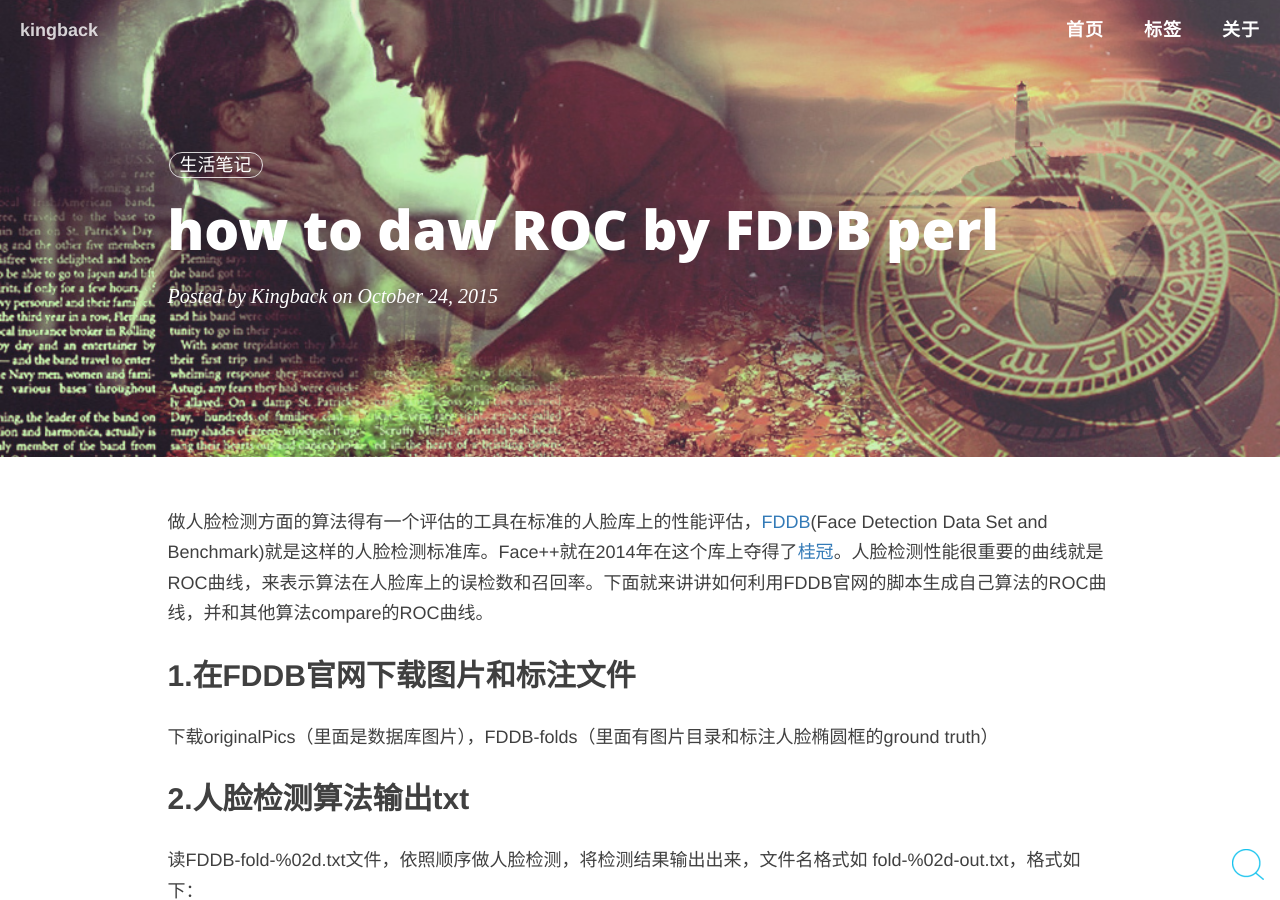
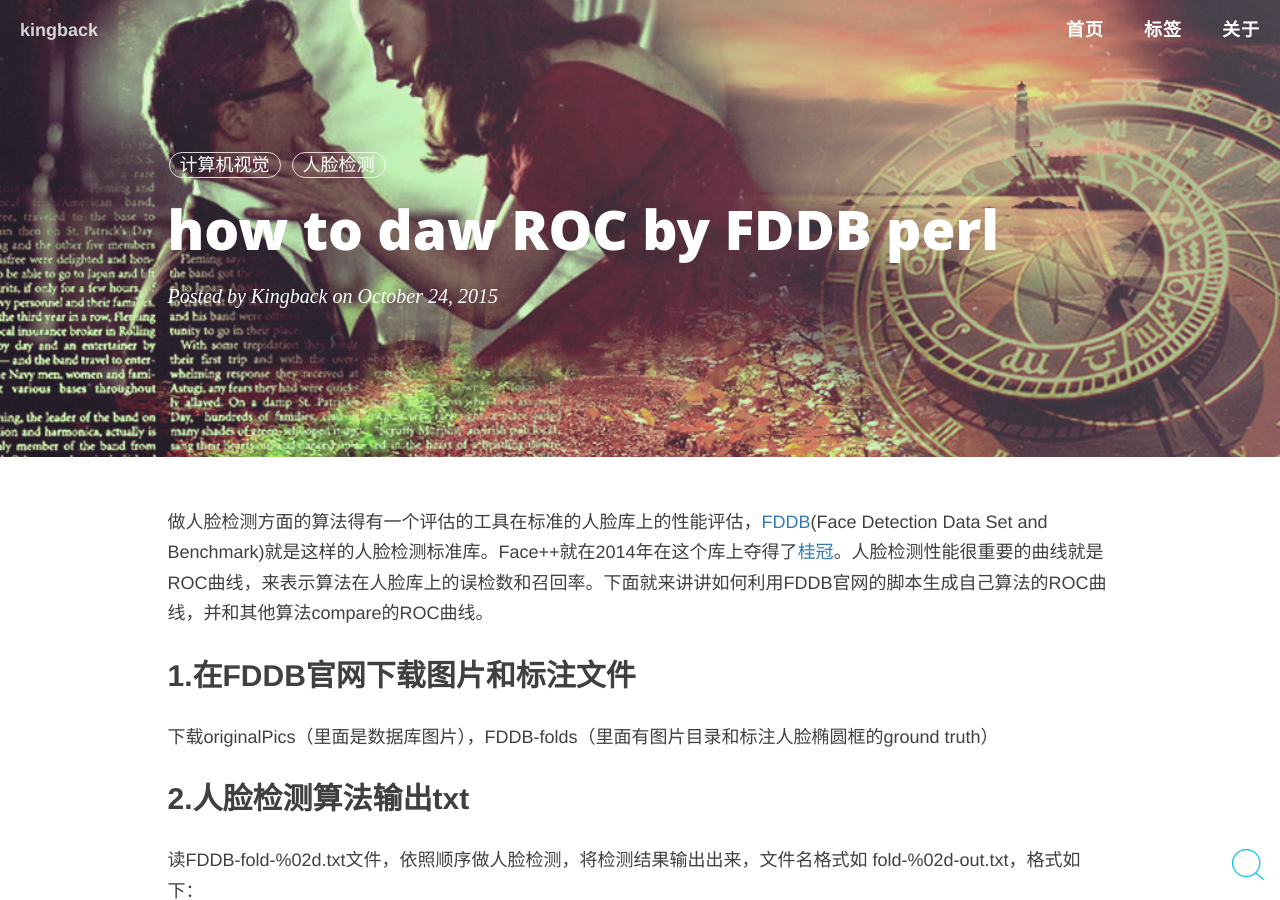
Before and after one commit to kingback1/kingback1.github.io, a Jekyll site: the page built from _posts/2015-10-24-how-to-daw-ROC-by-FDDB-perl.md, in a window 1280 px wide and 900 px high. Built offline with Jekyll 4.4.1, drawn with Linux system fonts in a browser that asks for light colours; nearby versions of some CDN libraries; comment, search, counter and statistics services are not loaded.

Commit message:
draw ROC by FDDB

```diff
--- a/_posts/2015-10-24-how-to-daw-ROC-by-FDDB-perl.md
+++ b/_posts/2015-10-24-how-to-daw-ROC-by-FDDB-perl.md
@@ -4,7 +4,8 @@ title: 'how to daw ROC by FDDB perl'
 date: '2015-10-24'
 header-img: "img/home.jpg"
 tags:
-     - 生活笔记
+     - 计算机视觉
+     - 人脸检测
 author: 'Kingback'
 ---
 
```
